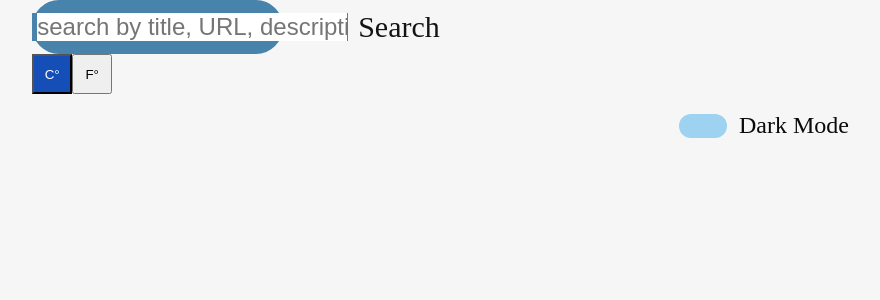
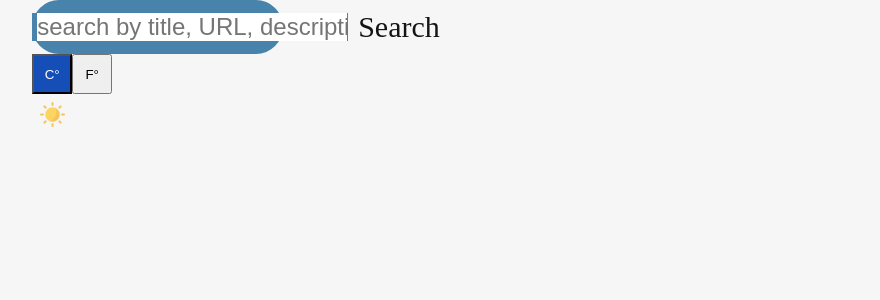
Before and after one commit to Neliswa084/react-weather-app, a React (Vite) app: page / in a window 1280 px wide. Shown: the top 300 px of the page, without its empty margins (399-1279 px from the left). Built offline with nearby package versions, Linux system fonts and the light colour scheme.

Commit message:
Done with darkmode , changed the checkbox to be a button with light mode icon and dark mode icon

```diff
--- a/src/Components/DarkModeToggle/DarkMode.module.css
+++ b/src/Components/DarkModeToggle/DarkMode.module.css
@@ -1,30 +1,11 @@
-.toggle-container{
-    position: absolute;
-
-    right: 2em;
+.dark-btn {
+  background: none;
+  border: none;
+  cursor: pointer;
+  padding: 8px;
+  border-radius: 50%;
 }
 
-.toggle {
-    visibility: hidden;
-
+.dark-btn:hover {
+  background-color: rgba(255, 255, 255, 0.1);
 }
-.toggle + label {
-    display: flex;
-    align-items: center;
-    font-size: 1.5em;
-    cursor: pointer;
-    color: var(--primary-text-color);
-
-}
-.toggle + label::before {
-    content: "";
-    height: 1em;
-    width: 2em;
-    border-radius: 1em;
-    background-color: var(--toggle-bg);
-    margin-right: 0.5em;
-}
-.toggle + label::after{
-    content: "";
-
-}
--- a/src/Components/DarkModeToggle/DarkMode.tsx
+++ b/src/Components/DarkModeToggle/DarkMode.tsx
@@ -1,5 +1,8 @@
 import React from 'react'
 import styles from  './DarkMode.module.css'
+
+import lightModeIcon from '../../assets/contrast.png'
+import darkModeIcon from '../../assets/moon.png'
 
 type DarkModeProps={
     handleChange: () => void;
@@ -8,15 +11,11 @@ type DarkModeProps={
 
 export const DarkMode:React.FC<DarkModeProps> = ({handleChange, isChecked}) => {
   return (
-    <div className={styles['toggle-container']} >
-        <input
-        type="checkbox"
-        className= {styles['toggle']}
-        id="check"
-        onChange={handleChange}
-        checked={isChecked}
-        />
-        <label htmlFor="check">Dark Mode</label>
-    </div>
+      <button onClick={handleChange} className={styles['dark-btn']}>
+        <img src={isChecked ? darkModeIcon : lightModeIcon}
+        alt="Dark Mode Toggle"
+        width={25}
+        height={25}/>
+      </button>
   )
 }
```
Also changed, not shown: src/assets/contrast.png (added), src/assets/moon.png (added).
